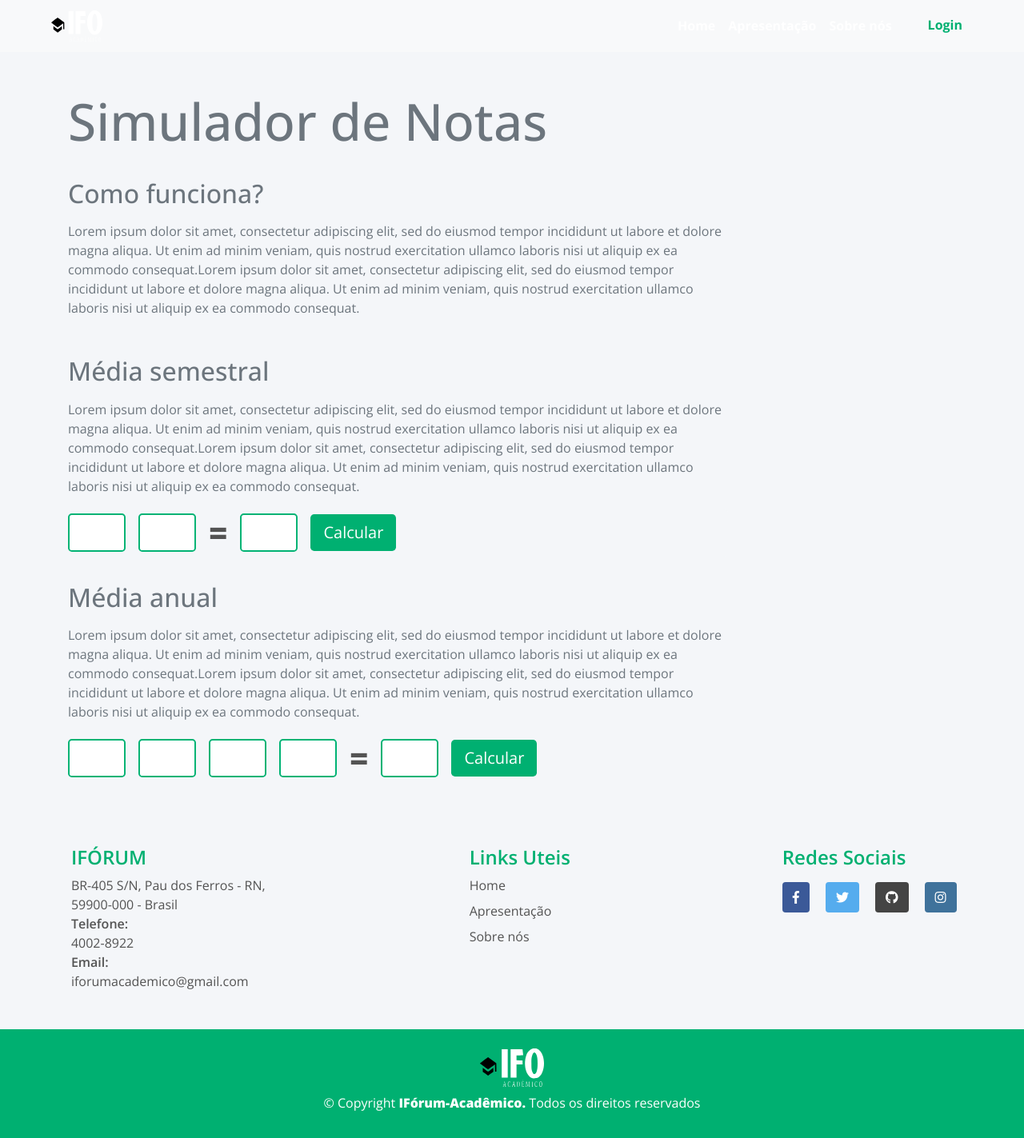
After one commit to thiagomoraiis/TCC, a Django app: page /simulator/ in a window 1280 px wide. The commit adds this page. Shown: the whole page at 80% size. Run offline with Django 4.2, Linux system fonts and the light colour scheme; some libraries are stand-ins or nearby versions.

Commit message:
feat: criando pagina do simulador de nota

```diff
--- a/core/static/core/css/style.css
+++ b/core/static/core/css/style.css
@@ -86,10 +86,10 @@ textarea{
     color: #fff !important;
     border: none;
 }
-.form-control, .form-control:focus{
+.form-control, .form-control:focus, .number1{
     border-color: #00b374;
 }
-.form-control:focus{
+.form-control:focus, .number1:focus{
     box-shadow: 0 0 0 0.25rem rgba(160, 237, 210, 0.75);
 }
 nav{
@@ -172,3 +172,12 @@ nav{
 .card-body .text-content-grey, .card-text {
     color: #999 !important;
 }
+#number1, #number1{
+    width: 3.5rem !important;
+}
+.number1, .number1{
+    width:3.8rem; height: 3rem !important;
+}
+input[type="number"]{
+    width:3.8rem; height: 3rem !important;
+}
--- a/core/templates/core/pages/detail_news.html
+++ b/core/templates/core/pages/detail_news.html
@@ -50,7 +50,7 @@
 
         <div class="col-11 col-8 col-md-4 ">
             <img src="https://images.pexels.com/photos/3856050/pexels-photo-3856050.jpeg?auto=compress&cs=tinysrgb&w=1260&h=750&dpr=2" class="card-img-top rounded-5 m-auto" style="width: 100%; height: auto; " alt="">
-            <div class="card-body p-3 border">
+            <div class="card-body p-3 border shadow bg-white">
                 <p class="text-content-gray m-0 mb-2 fw-600" style="color:#6C757D;">Por: thiago</p>
                 <h4 class="card-title fw-700 mb-3" style="color: #6C757D;">Lorem ipsum</h4>
                 <h6 class="card-subtitle fw-600 text-muted">Lorem ipsum</h6>
@@ -61,7 +61,7 @@
         <div class="col-11 col-8 col-md-4 ">
             <img src="https://images.pexels.com/photos/3856050/pexels-photo-3856050.jpeg?auto=compress&cs=tinysrgb&w=1260&h=750&dpr=2" class="card-img-top rounded-5 m-auto" style="width: 100%; height: auto;" alt="">
 
-            <div class="card-body p-3 border">
+            <div class="card-body p-3 border shadow bg-white">
                 <p class="text-content-gray m-0 mb-2 fw-600" style="color:#6C757D;">Por: thiago</p>
                 <h4 class="card-title fw-700 mb-3" style="color: #6C757D;">Lorem ipsum</h4>
                 <h6 class="card-subtitle fw-600 text-muted">Lorem ipsum</h6>
@@ -72,7 +72,7 @@
         <div class="col-11 col-8 col-md-4 ">
             <img src="https://images.pexels.com/photos/3856050/pexels-photo-3856050.jpeg?auto=compress&cs=tinysrgb&w=1260&h=750&dpr=2" class="card-img-top rounded-5 m-auto" style="width: 100%; height: auto;" alt="">
 
-            <div class="card-body p-3 border">
+            <div class="card-body p-3 border shadow bg-white">
                 <p class="text-content-gray m-0 mb-2 fw-600" style="color:#6C757D;">Por: thiago</p>
                 <h4 class="card-title fw-700 mb-3" style="color: #6C757D;">Lorem ipsum</h4>
                 <h6 class="card-subtitle fw-600 text-muted">Lorem ipsum</h6>
--- /dev/null
+++ b/core/templates/core/pages/simulator.html
@@ -0,0 +1,42 @@
+{% extends 'core/pages/base.html' %}
+{% load static %}
+{% load bootstrap5 %}
+{% block content %}
+<div class="container">
+    <h1 class="text-default h1-lg mt-5">Simulador de Notas</h1>
+
+    <div class="row justify-content-center justify-content-md-between mt-3">
+        <div class="col-12 col-md-9 mb-3">
+            <h2 class="h2 my-3 text-default">Como funciona?</h2>
+            <p class="text-default">Lorem ipsum dolor sit amet, consectetur adipiscing elit, sed do eiusmod tempor incididunt ut labore et dolore magna aliqua. Ut enim ad minim veniam, quis nostrud exercitation ullamco laboris nisi ut aliquip ex ea commodo consequat.Lorem ipsum dolor sit amet, consectetur adipiscing elit, sed do eiusmod tempor incididunt ut labore et dolore magna aliqua. Ut enim ad minim veniam, quis nostrud exercitation ullamco laboris nisi ut aliquip ex ea commodo consequat.</p>
+        </div>
+
+        <div class="col-12 col-md-9 mb-3">
+            <h2 class="h2 my-3 text-default">Média semestral</h2>
+            <p class="text-default">Lorem ipsum dolor sit amet, consectetur adipiscing elit, sed do eiusmod tempor incididunt ut labore et dolore magna aliqua. Ut enim ad minim veniam, quis nostrud exercitation ullamco laboris nisi ut aliquip ex ea commodo consequat.Lorem ipsum dolor sit amet, consectetur adipiscing elit, sed do eiusmod tempor incididunt ut labore et dolore magna aliqua. Ut enim ad minim veniam, quis nostrud exercitation ullamco laboris nisi ut aliquip ex ea commodo consequat.</p>
+            <form action="" class="d-flex align-items-center gap-3">
+                <input class="number1 fs-3 rounded-lg" type="number" style="width:4.5rem; height: 3rem; border: 2px solid #00b374;outline: #00b374;">
+                <input class="number1 fs-3 rounded-lg" type="number" style="width:4.5rem; height: 3rem; border: 2px solid #00b374;outline: #00b374;">
+                <span class="fw-800 fs-1">=</span>
+                <input class="fs-3 rounded-lg" type="number" style="width:4.5rem; height: 3rem; border: 2px solid #00b374; outline: #00b374;">
+                <div class="btn-lg btn-color-main text-white align-items-center">Calcular</div>
+            </form>
+        </div>
+
+        <div class="col-12 col-md-9 mb-3">
+            <h2 class="h2 my-3 text-default">Média anual</h2>
+            <p class="text-default">Lorem ipsum dolor sit amet, consectetur adipiscing elit, sed do eiusmod tempor incididunt ut labore et dolore magna aliqua. Ut enim ad minim veniam, quis nostrud exercitation ullamco laboris nisi ut aliquip ex ea commodo consequat.Lorem ipsum dolor sit amet, consectetur adipiscing elit, sed do eiusmod tempor incididunt ut labore et dolore magna aliqua. Ut enim ad minim veniam, quis nostrud exercitation ullamco laboris nisi ut aliquip ex ea commodo consequat.</p>
+            <div class="d-flex align-items-center gap-3 form-group">
+                <input class="fs-3 rounded-lg" type="number" style="width:4.5rem; height: 3rem;border: 2px solid #00b374;outline: #00b374;">
+                <input class="fs-3 rounded-lg" type="number" style="width:4.5rem; height: 3rem;border: 2px solid #00b374;outline: #00b374;">
+                <input class="fs-3 rounded-lg" type="number" style="width:4.5rem; height: 3rem;border: 2px solid #00b374;outline: #00b374;">
+                <input class="fs-3 rounded-lg" type="number" style="width:4.5rem; height: 3rem;border: 2px solid #00b374;outline: #00b374;">
+                <span class="fw-800 fs-1">=</span>
+                <input class="fs-3 rounded-lg" type="number" style="width:4.5rem; height: 3rem; border: 2px solid #00b374;outline: #00b374;">
+                <div class="btn-lg btn-color-main text-white align-items-center">Calcular</div>
+            </div>
+        </div>
+    </div>
+</div>
+{% bootstrap_javascript %}
+{% endblock %}
--- a/core/urls.py
+++ b/core/urls.py
@@ -1,5 +1,5 @@
 from django.urls import path
-from .views import login, index, presentation, detail_news
+from .views import login, index, presentation, detail_news, register, simulator
 
 app_name = 'core'
 
@@ -7,5 +7,7 @@ urlpatterns = [
     path('', index, name="index"),
     path('presentation', presentation, name='presentation'),
     path('login/', login, name="login"),
-    path('detail/', detail_news, name="detail")
+    path('detail/', detail_news, name="detail"),
+    path('register/', register, name="register"),
+    path('simulator/', simulator, name="simulator"),
 ]
--- a/core/views.py
+++ b/core/views.py
@@ -4,11 +4,22 @@ from django.shortcuts import render
 def index(request):
     return render(request, 'core/pages/index.html')
 
+
 def presentation(request):
     return render(request, 'core/pages/presentation.html')
+
 
 def login(request):
     return render(request, 'student/pages/form_login.html')
 
+
 def detail_news(request):
     return render(request, 'core/pages/detail_news.html')
+
+
+def register(request):
+    return render(request, 'student/pages/form_register.html')
+
+
+def simulator(request):
+    return render(request, 'core/pages/simulator.html')
```
